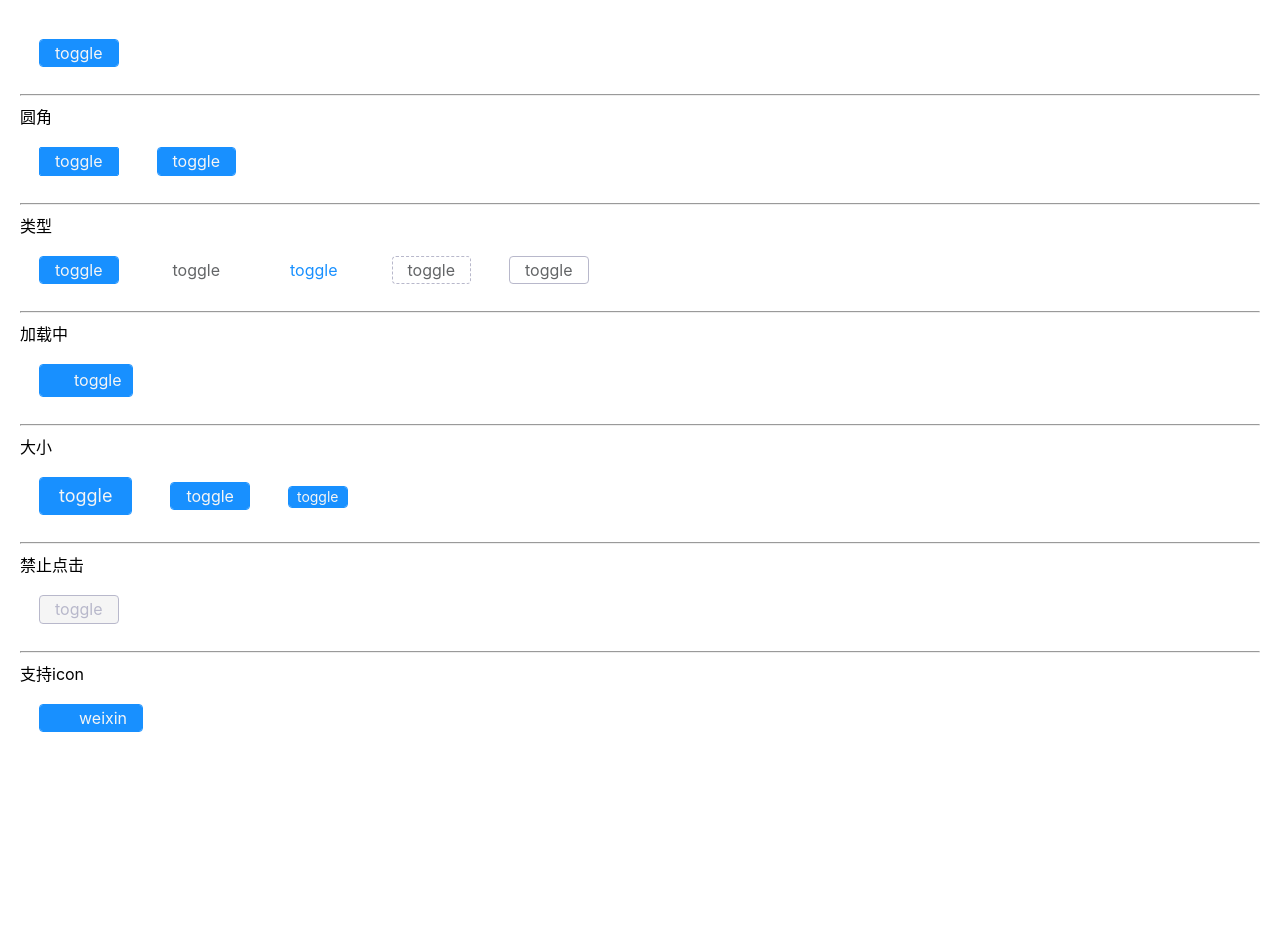
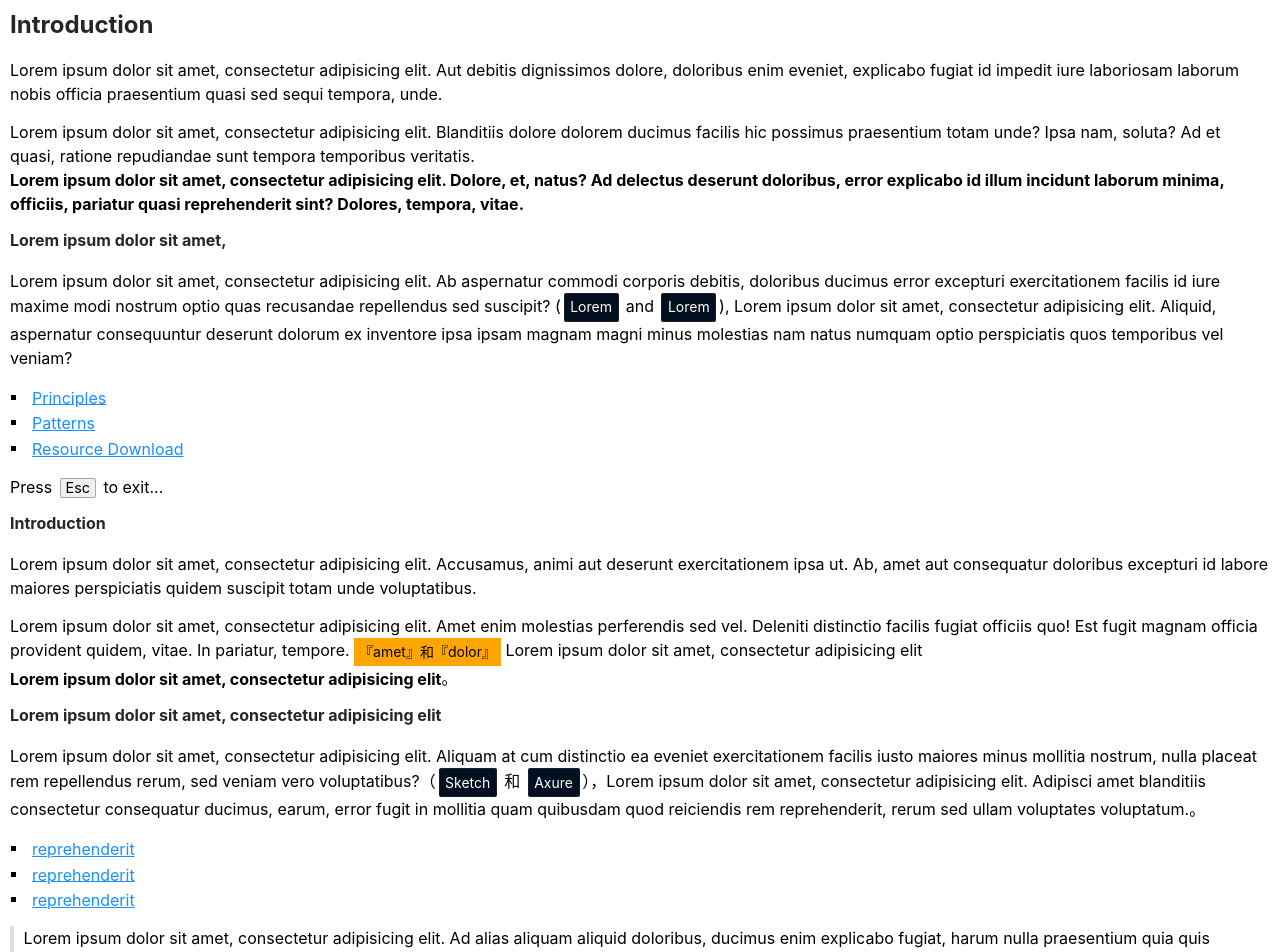
Before and after one commit to leigp555/hut-ui, a Vue app: page / in a window 1280 px wide. Shown: the top 952 px of the page. Before the commit the page ends 800 px from the top, so only its background shows below. Built offline with nearby package versions, Linux system fonts and the light colour scheme.

Commit message:
feat: 完成typography组件

```diff
--- a/src/App.vue
+++ b/src/App.vue
@@ -1,9 +1,9 @@
 <template>
   <div>
-    <ButtonEg />
+    <TypographyEg />
   </div>
 </template>
 
 <script setup lang="ts">
-import ButtonEg from '@/eg/ButtonEg.vue'
+import TypographyEg from '@/eg/TypographyEg.vue'
 </script>
--- a/src/eg/ButtonEg.vue
+++ b/src/eg/ButtonEg.vue
@@ -46,7 +46,7 @@
 </template>
 
 <script setup lang="ts">
-import Button from '@/lib/Button/Button.vue'
+import Button from '@/lib/button/Button.vue'
 import SvgIcon from '@/lib/common/SvgIcon.vue'
 
 const toggle = () => {
--- /dev/null
+++ b/src/eg/TypographyEg.vue
@@ -0,0 +1,110 @@
+<template>
+  <Typography>
+    <Title level="2">Introduction</Title>
+    <Paragraph>
+      Lorem ipsum dolor sit amet, consectetur adipisicing elit. Aut debitis dignissimos
+      dolore, doloribus enim eveniet, explicabo fugiat id impedit iure laboriosam
+      laborum nobis officia praesentium quasi sed sequi tempora, unde.
+    </Paragraph>
+    <Paragraph>
+      Lorem ipsum dolor sit amet, consectetur adipisicing elit. Blanditiis dolore
+      dolorem ducimus facilis hic possimus praesentium totam unde? Ipsa nam, soluta? Ad
+      et quasi, ratione repudiandae sunt tempora temporibus veritatis.
+      <Text strong>
+        Lorem ipsum dolor sit amet, consectetur adipisicing elit. Dolore, et, natus? Ad
+        delectus deserunt doloribus, error explicabo id illum incidunt laborum minima,
+        officiis, pariatur quasi reprehenderit sint? Dolores, tempora, vitae.
+      </Text>
+    </Paragraph>
+    <Title level="{2}"> Lorem ipsum dolor sit amet,</Title>
+    <Paragraph>
+      Lorem ipsum dolor sit amet, consectetur adipisicing elit. Ab aspernatur commodi
+      corporis debitis, doloribus ducimus error excepturi exercitationem facilis id iure
+      maxime modi nostrum optio quas recusandae repellendus sed suscipit? (<Text code
+        >Lorem</Text
+      >
+      and <Text code>Lorem</Text>), Lorem ipsum dolor sit amet, consectetur adipisicing
+      elit. Aliquid, aspernatur consequuntur deserunt dolorum ex inventore ipsa ipsam
+      magnam magni minus molestias nam natus numquam optio perspiciatis quos temporibus
+      vel veniam?
+    </Paragraph>
+
+    <Paragraph>
+      <ul>
+        <li>
+          <a href="/docs/spec/proximity">Principles</a>
+        </li>
+        <li>
+          <a href="/docs/spec/overview">Patterns</a>
+        </li>
+        <li>
+          <a href="/docs/resources">Resource Download</a>
+        </li>
+      </ul>
+    </Paragraph>
+
+    <Paragraph> Press <Text keyboard>Esc</Text> to exit... </Paragraph>
+
+    <Title>Introduction</Title>
+    <Paragraph>
+      Lorem ipsum dolor sit amet, consectetur adipisicing elit. Accusamus, animi aut
+      deserunt exercitationem ipsa ut. Ab, amet aut consequatur doloribus excepturi id
+      labore maiores perspiciatis quidem suscipit totam unde voluptatibus.
+    </Paragraph>
+    <Paragraph>
+      Lorem ipsum dolor sit amet, consectetur adipisicing elit. Amet enim molestias
+      perferendis sed vel. Deleniti distinctio facilis fugiat officiis quo! Est fugit
+      magnam officia provident quidem, vitae. In pariatur, tempore.
+      <Text mark>『amet』和『dolor』</Text>
+      Lorem ipsum dolor sit amet, consectetur adipisicing elit
+      <Text strong>Lorem ipsum dolor sit amet, consectetur adipisicing elit</Text>。
+    </Paragraph>
+    <Title level="{2}">Lorem ipsum dolor sit amet, consectetur adipisicing elit</Title>
+    <Paragraph>
+      Lorem ipsum dolor sit amet, consectetur adipisicing elit. Aliquam at cum
+      distinctio ea eveniet exercitationem facilis iusto maiores minus mollitia nostrum,
+      nulla placeat rem repellendus rerum, sed veniam vero voluptatibus?（<Text code
+        >Sketch</Text
+      >
+      和 <Text code>Axure</Text>），Lorem ipsum dolor sit amet, consectetur adipisicing
+      elit. Adipisci amet blanditiis consectetur consequatur ducimus, earum, error fugit
+      in mollitia quam quibusdam quod reiciendis rem reprehenderit, rerum sed ullam
+      voluptates voluptatum.。
+    </Paragraph>
+
+    <Paragraph>
+      <ul>
+        <li>
+          <a href="/docs/spec/proximity-cn">reprehenderit</a>
+        </li>
+        <li>
+          <a href="/docs/spec/overview-cn">reprehenderit</a>
+        </li>
+        <li>
+          <a href="/docs/resources-cn">reprehenderit</a>
+        </li>
+      </ul>
+    </Paragraph>
+
+    <Paragraph>
+      <blockquote>
+        Lorem ipsum dolor sit amet, consectetur adipisicing elit. Ad alias aliquam
+        aliquid doloribus, ducimus enim explicabo fugiat, harum nulla praesentium quia
+        quis repellendus temporibus unde velit voluptatem voluptatibus! Fugit, saepe?
+      </blockquote>
+    </Paragraph>
+    <Paragraph>
+      Lorem ipsum dolor sit amet, consectetur adipisicing elit. Accusantium doloremque
+      error illum laboriosam odit, provident quaerat reiciendis rem velit voluptatibus!
+      Cupiditate dignissimos est illum impedit natus neque reiciendis unde voluptatibus?
+    </Paragraph>
+    <Paragraph> press<Text keyboard>Esc</Text>out </Paragraph>
+  </Typography>
+</template>
+
+<script lang="ts" setup>
+import Paragraph from '@/lib/typography/Paragraph.vue'
+import Text from '@/lib/typography/Text.vue'
+import Title from '@/lib/typography/Title.vue'
+import Typography from '@/lib/typography/Typography.vue'
+</script>
--- /dev/null
+++ b/src/lib/typography/Paragraph.vue
@@ -0,0 +1,12 @@
+<template>
+  <p class="ui-typography-paragraph">
+    <slot />
+  </p>
+</template>
+
+<style lang="scss">
+.ui-typography-paragraph {
+  margin-bottom: 14px;
+  line-height: 1.5em;
+}
+</style>
--- /dev/null
+++ b/src/lib/typography/Text.vue
@@ -0,0 +1,67 @@
+<template>
+  <span
+    class="ui-typography-text"
+    :class="{
+      'ui-keyboard': keyboard,
+      'ui-marked': mark,
+      'ui-strong': strong,
+      'ui-code': code
+    }"
+  >
+    <slot />
+  </span>
+</template>
+
+<script lang="ts" setup>
+import { withDefaults, defineProps } from 'vue'
+
+withDefaults(
+  defineProps<{
+    strong?: boolean
+    code?: boolean
+    keyboard?: boolean
+    mark?: boolean
+  }>(),
+  {
+    strong: false,
+    code: false,
+    keyboard: false,
+    mark: false
+  }
+)
+</script>
+
+<style lang="scss">
+.ui-typography-text {
+  display: inline-flex;
+  gap: 5px;
+  &.ui-keyboard {
+    line-height: 1em;
+    padding: 2px 5px;
+    background-color: rgba(100, 100, 100, 0.1);
+    border: 1px solid rgba(100, 100, 100, 0.5);
+    font-size: 0.9em;
+    border-radius: 2px;
+    margin: 0 0.2em;
+  }
+  &.ui-marked {
+    background-color: orange;
+    padding: 2px 5px;
+    text-align: center;
+    font-size: 14px;
+  }
+  &.ui-strong {
+    font-weight: 700;
+  }
+  &.ui-code {
+    display: inline-block;
+    padding: 0.1em 0.4em;
+    font-size: 14px;
+    margin: 0 0.2em;
+    border-radius: 2px;
+    border: 1px solid rgba(100, 100, 100, 0.2);
+    color: white;
+    background-color: #02101f;
+  }
+}
+</style>
--- /dev/null
+++ b/src/lib/typography/Title.vue
@@ -0,0 +1,37 @@
+<template>
+  <div class="ui-typography-title" :class="`level${level}`"><slot /></div>
+</template>
+
+<script setup lang="ts">
+import { withDefaults, defineProps } from 'vue'
+
+withDefaults(defineProps<{ level?: 1 | 2 | 3 | 4 | 5 | 6 }>(), {
+  level: 4
+})
+</script>
+
+<style lang="scss">
+.ui-typography-title {
+  font-weight: bold;
+  color: #262626;
+  margin-bottom: 19px;
+  &.level1 {
+    font-size: 2em;
+  }
+  &.level2 {
+    font-size: 1.5em;
+  }
+  &.level3 {
+    font-size: 1.17em;
+  }
+  &.level4 {
+    font-size: 1em;
+  }
+  &.level5 {
+    font-size: 0.83em;
+  }
+  &.level6 {
+    font-size: 0.75em;
+  }
+}
+</style>
--- /dev/null
+++ b/src/lib/typography/Typography.vue
@@ -0,0 +1,40 @@
+<template>
+  <div class="ui-typography-wrap">
+    <slot />
+  </div>
+</template>
+
+<style lang="scss">
+.ui-typography-wrap {
+  padding: 10px;
+  blockquote {
+    border-left: 4px solid rgba(100, 100, 100, 0.2);
+    padding-left: 0.6em;
+  }
+  pre {
+    width: 100%;
+    line-height: 1.5em;
+    background-color: #f4f4f4;
+    padding: 0.4em 0.6em;
+    border-radius: 4px;
+  }
+  a {
+    color: #1890ff;
+  }
+  ol {
+    list-style-type: lower-alpha;
+  }
+  ul {
+    list-style-type: square;
+  }
+  ol,
+  ul {
+    margin: 0 0 0 14px;
+    padding: 0 0 0 4px;
+
+    > li {
+      padding-left: 4px;
+    }
+  }
+}
+</style>
```
Also changed, not shown: src/lib/button/Button.vue (renamed from src/lib/Button/Button.vue), src/lib/button/index.scss (renamed from src/lib/Button/index.scss).
